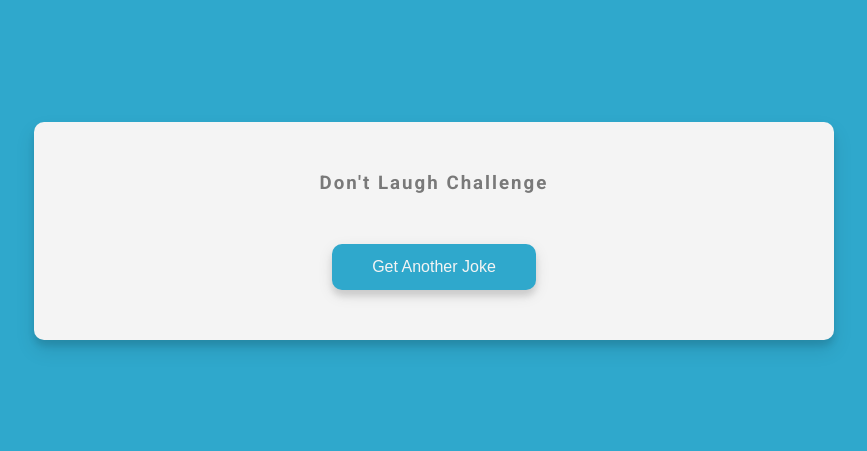
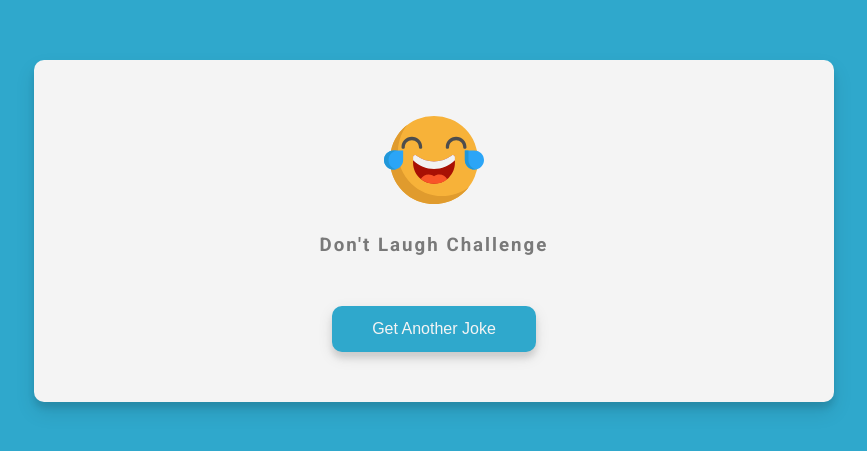
Before and after one commit to aln-rom/webpack5-starter-kit, a website built with webpack: page src/template.html in a window 1280 px wide. Shown: the part 169-620 px from the top of the page, without its empty margins (206-1073 px from the left). Built offline with nearby package versions, Linux system fonts and the light colour scheme; no server answers.

Commit message:
add joke generation function

```diff
--- a/package.json
+++ b/package.json
@@ -30,5 +30,8 @@
     "webpack": "^5.89.0",
     "webpack-cli": "^5.1.4",
     "webpack-dev-server": "^4.15.1"
+  },
+  "dependencies": {
+    "axios": "^1.6.0"
   }
 }
--- a/src/generateJoke.js
+++ b/src/generateJoke.js
@@ -1,21 +1,15 @@
-// import axios from 'axios'
+import axios from 'axios'
 
-// function generateJoke() {
-//   const config = {
-//     headers: {
-//       Accept: 'application/json',
-//     },
-//   }
-//
-//   axios.get('https://icanhazdadjoke.com', config).then((res) => {
-//     document.getElementById('joke').innerHTML = res.data.joke
-//   })
-// }
-//
-// export default generateJoke
+function generateJoke() {
+  const config = {
+    headers: {
+      Accept: 'application/json',
+    },
+  }
 
- function generateJoke() {
-  return 'ferfefer';
- }
+  axios.get('https://icanhazdadjoke.com', config).then((res) => {
+    document.getElementById('joke').innerHTML = res.data.joke
+  })
+}
 
 export default generateJoke
--- a/src/index.js
+++ b/src/index.js
@@ -2,4 +2,8 @@ import generateJoke from "./generateJoke";
 import './styles/main.scss'
 import laughing from './assets/emoji.svg'
 
+const laughImg = document.getElementById('laughImg')
+laughImg.src = laughing
+
+
 console.log(generateJoke())
--- a/src/template.html
+++ b/src/template.html
@@ -8,6 +8,7 @@
 </head>
 <body>
 	<div class="container">
+		<img id="laughImg" alt="" />
 		<h3>Don't Laugh Challenge</h3>
 		<div id="joke" class="joke"></div>
 		<button id="jokeBtn" class="btn">Get Another Joke</button>
```
Also changed, not shown: 1 other file.
